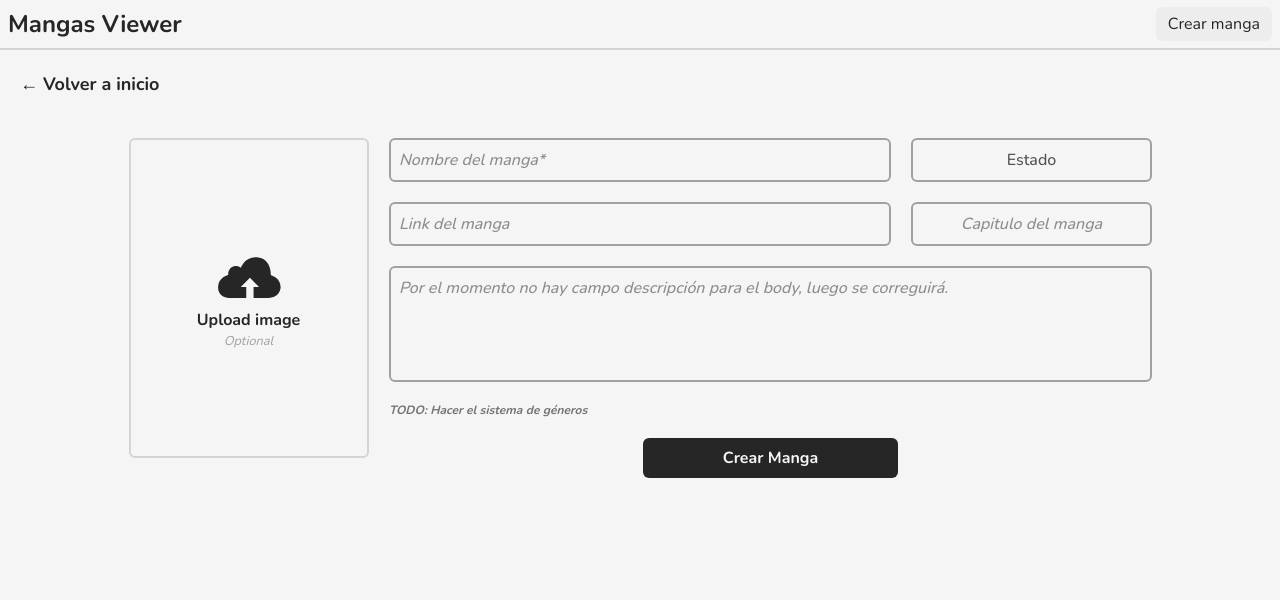
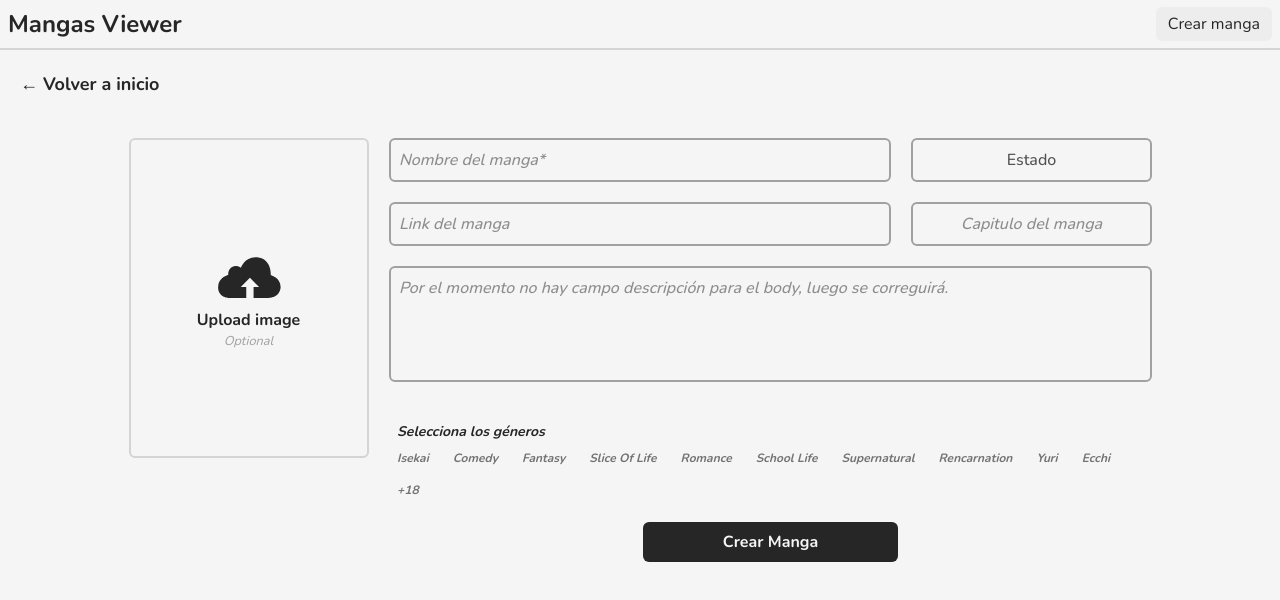
Before and after one commit to FabricioAsat/retroskb-client, a React (Vite) app: page /create in a window 1280 px wide. Shown: the top 600 px of the page. Built offline with nearby package versions, Linux system fonts and the light colour scheme.

Commit message:
feat: genres & description added

```diff
--- a/src/components/CustomTextArea.tsx
+++ b/src/components/CustomTextArea.tsx
@@ -4,7 +4,7 @@ interface Props {
   placeholder: string;
   value: string;
   className?: string;
-  onAction: () => void;
+  onAction: (e: React.ChangeEvent<HTMLTextAreaElement>) => void;
 }
 export const CustomTextArea = ({
   name,
@@ -16,7 +16,6 @@ export const CustomTextArea = ({
 }: Props) => {
   return (
     <textarea
-      disabled={true}
       onChange={onAction}
       rows={4}
       name={name}
--- a/src/models/manga.model.ts
+++ b/src/models/manga.model.ts
@@ -13,6 +13,8 @@ export interface IManga {
   chapter: number;
   image: string; // Base64 string
   link: string;
+  description: string;
+  genre: string[];
   created_at: string;
   updated_at: string;
 }
@@ -23,6 +25,8 @@ export interface IMangaCreate {
   chapter: number;
   image?: string;
   link: string;
+  description: string;
+  genre: string[];
 }
 
 export interface IMangaUpdate {
@@ -31,4 +35,6 @@ export interface IMangaUpdate {
   chapter: number;
   image: string;
   link: string;
+  description: string;
+  genre: string[];
 }
--- a/src/pages/Create.tsx
+++ b/src/pages/Create.tsx
@@ -1,3 +1,5 @@
+import { useNavigate } from "react-router";
+import { Link } from "react-router";
 import { useState, useRef, useEffect } from "react";
 
 import {
@@ -11,8 +13,7 @@ import type { IMangaCreate, IResponse } from "../models";
 import type { IManga, MangaState } from "../models/manga.model";
 import { createManga } from "../service/manga.service";
 import { useFetch } from "../hooks";
-import { useNavigate } from "react-router";
-import { Link } from "react-router";
+import { getGenres } from "../utils";
 
 export const Create = () => {
   const fileInputRef = useRef<HTMLInputElement | null>(null);
@@ -23,6 +24,8 @@ export const Create = () => {
     chapter: 0,
     image: "",
     state: "",
+    description: "",
+    genre: [],
   });
 
   const { data, loading, error, fetch } = useFetch<
@@ -30,7 +33,9 @@ export const Create = () => {
     IMangaCreate
   >(createManga, { autoFetch: false, params: body });
 
-  function handleChange(e: React.ChangeEvent<HTMLInputElement>) {
+  function handleChange(
+    e: React.ChangeEvent<HTMLInputElement | HTMLTextAreaElement>
+  ) {
     setBody({
       ...body,
       [e.target.name]: e.target.value,
@@ -73,6 +78,15 @@ export const Create = () => {
     reader.readAsDataURL(file);
   }
 
+  function handleGenreChange(genre: string) {
+    setBody({
+      ...body,
+      genre: body.genre.includes(genre.toLocaleLowerCase())
+        ? body.genre.filter((g) => g !== genre.toLocaleLowerCase())
+        : [...body.genre, genre.toLocaleLowerCase()],
+    });
+  }
+
   function handleSubmit(e: React.FormEvent<HTMLFormElement>) {
     e.preventDefault();
 
@@ -82,13 +96,8 @@ export const Create = () => {
     fetch(body);
   }
 
-  console.log(error);
-
   useEffect(() => {
-    if (loading) return;
-    if (error) return;
-    if (!data) return;
-
+    if (loading || error || !data) return;
     navigateTo("/");
   }, [data, loading, error]);
 
@@ -197,16 +206,31 @@ export const Create = () => {
               id="description"
               placeholder="Por el momento no hay campo descripción para el body, luego se correguirá."
               className="col-span-3 resize-none"
-              value=""
-              onAction={() => {}}
+              value={body.description}
+              onAction={handleChange}
             />
           </span>
 
-          {/* TODO: sistema de géneros */}
-          <span className="grid grid-cols-3 gap-5">
-            <small className="text-xs italic font-bold text-neutral-500">
-              TODO: Hacer el sistema de géneros
+          <span className="flex flex-col gap-y-1 mt-5">
+            <small className="italic text-sm font-bold px-2">
+              Selecciona los géneros
             </small>
+            <span className="flex items-center flex-wrap gap-2">
+              {getGenres().map((genre: string) => (
+                <button
+                  type="button"
+                  key={genre}
+                  onClick={() => handleGenreChange(genre)}
+                  className={`text-xs italic capitalize font-bold cursor-pointer hover:bg-neutral-400/25 py-1 px-2 rounded-md ${
+                    body.genre.includes(genre.toLocaleLowerCase())
+                      ? "text-sky-500"
+                      : "text-neutral-500"
+                  }`}
+                >
+                  {genre.toLocaleLowerCase()}
+                </button>
+              ))}
+            </span>
           </span>
 
           <button
--- a/src/pages/Edit.tsx
+++ b/src/pages/Edit.tsx
@@ -15,6 +15,7 @@ import type { IResponse } from "../models";
 import type { IManga, IMangaUpdate, MangaState } from "../models/manga.model";
 import { getManga, updateManga } from "../service/manga.service";
 import { useFetch } from "../hooks";
+import { getGenres } from "../utils";
 
 export const Edit = () => {
   const fileInputRef = useRef<HTMLInputElement | null>(null);
@@ -27,6 +28,8 @@ export const Edit = () => {
     chapter: 0,
     image: "",
     state: "",
+    description: "",
+    genre: [],
   });
   const { data, loading, error, fetch } = useFetch<IResponse<IManga>, string>(
     getManga,
@@ -42,7 +45,9 @@ export const Edit = () => {
     { autoFetch: false, params: { body: body, id: mangaId } }
   );
 
-  function handleChange(e: React.ChangeEvent<HTMLInputElement>) {
+  function handleChange(
+    e: React.ChangeEvent<HTMLInputElement | HTMLTextAreaElement>
+  ) {
     setBody({
       ...body,
       [e.target.name]: e.target.value,
@@ -85,6 +90,15 @@ export const Edit = () => {
     reader.readAsDataURL(file);
   }
 
+  function handleGenreChange(genre: string) {
+    setBody({
+      ...body,
+      genre: body.genre.includes(genre.toLocaleLowerCase())
+        ? body.genre.filter((g) => g !== genre.toLocaleLowerCase())
+        : [...body.genre, genre.toLocaleLowerCase()],
+    });
+  }
+
   function handleSubmit(e: React.FormEvent<HTMLFormElement>) {
     e.preventDefault();
 
@@ -94,20 +108,19 @@ export const Edit = () => {
     uFetch({ body, id: mangaId });
   }
 
+  // Inicializa el body con el dato del manga (Get /:id)
   useEffect(() => {
-    if (loading) return;
-    if (error) return;
-    if (!data) return;
+    if (loading || error || !data) return;
+
     setBody({
       ...data.data,
+      genre: data.data.genre ?? [],
     });
   }, [data, loading, error]);
 
+  // Una vez ya editó en el server, redirecciona al home
   useEffect(() => {
-    if (uLoading) return;
-    if (uError) return;
-    if (!uData) return;
-
+    if (uLoading || uError || !uData) return;
     navigateTo("/");
   }, [uData, uLoading, uError]);
 
@@ -130,7 +143,7 @@ export const Edit = () => {
       </PageContainer>
     );
 
-  console.log(uError);
+  // console.log(body.genre);
 
   return (
     <PageContainer>
@@ -231,23 +244,37 @@ export const Edit = () => {
             />
           </span>
 
-          {/* TODO: Implementar en el body */}
           <span className="grid grid-cols-3 gap-5">
             <CustomTextArea
               name="description"
               id="description"
               placeholder="Por el momento no hay campo descripción para el body, luego se correguirá."
               className="col-span-3 resize-none"
-              value=""
-              onAction={() => {}}
+              value={body.description}
+              onAction={handleChange}
             />
           </span>
 
-          {/* TODO: sistema de géneros */}
-          <span className="grid grid-cols-3 gap-5">
-            <small className="text-xs italic font-bold text-neutral-500">
-              TODO: Hacer el sistema de géneros
+          <span className="flex flex-col gap-y-1 mt-5">
+            <small className="italic text-sm font-bold px-2">
+              Selecciona los géneros
             </small>
+            <span className="flex items-center flex-wrap gap-2">
+              {getGenres().map((genre: string) => (
+                <button
+                  type="button"
+                  key={genre}
+                  onClick={() => handleGenreChange(genre)}
+                  className={`text-xs italic capitalize font-bold cursor-pointer hover:bg-neutral-400/25 py-1 px-2 rounded-md ${
+                    body.genre.includes(genre.toLocaleLowerCase())
+                      ? "text-sky-500"
+                      : "text-neutral-500"
+                  }`}
+                >
+                  {genre.toLocaleLowerCase()}
+                </button>
+              ))}
+            </span>
           </span>
 
           <button
--- /dev/null
+++ b/src/utils/getGenres.util.ts
@@ -0,0 +1,15 @@
+export const getGenres = (): string[] => {
+  return [
+    "Isekai",
+    "Comedy",
+    "Fantasy",
+    "Slice of Life",
+    "Romance",
+    "School Life",
+    "Supernatural",
+    "Rencarnation",
+    "Yuri",
+    "Ecchi",
+    "+18",
+  ];
+};
--- a/src/utils/index.ts
+++ b/src/utils/index.ts
@@ -1,2 +1,3 @@
 export { loadAbort } from "./loadAbort.util";
 export { groupMangasByStates } from "./gropStates.util";
+export { getGenres } from "./getGenres.util";
```
